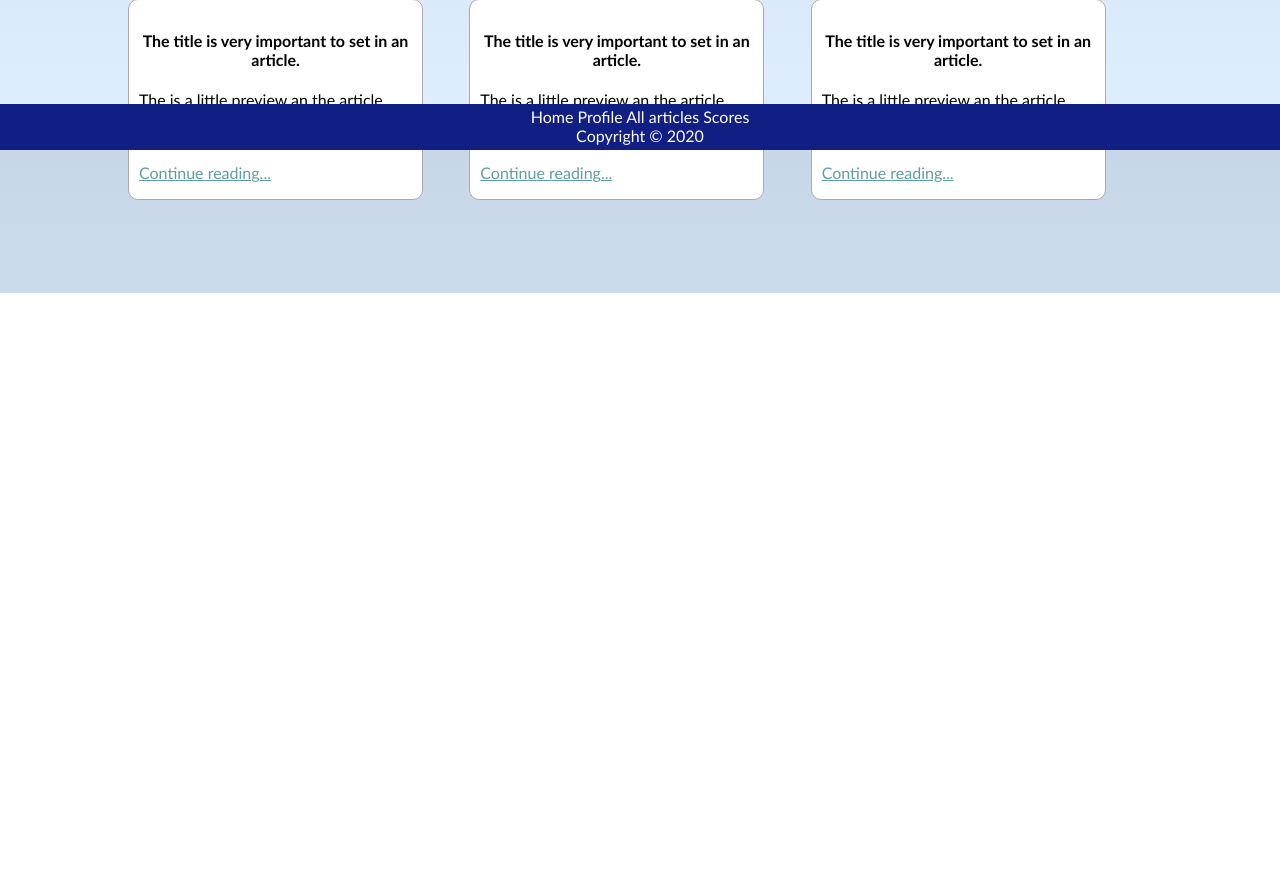
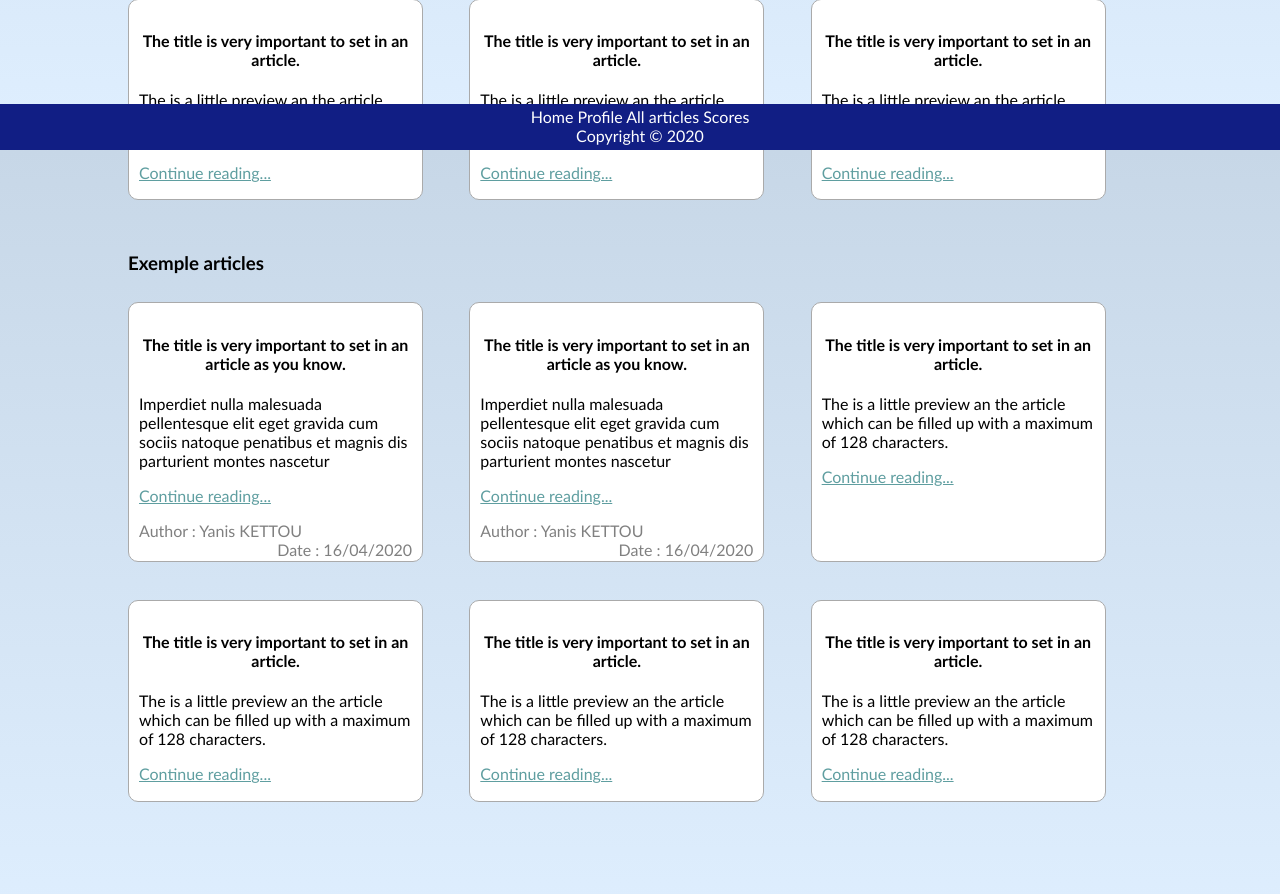
Before and after one commit to NinaKaveh/ecosphere-web-app, a PHP site: page /View/article.php in a window 1280 px wide. Shown: the part 650-1544 px from the top of the page. Before the commit the page ends 943 px from the top, so only its background shows below. Run offline with PHP 8.4, Linux system fonts and the light colour scheme.

Commit message:
Article prepared for php BDD

```diff
--- a/View/article.php
+++ b/View/article.php
@@ -90,6 +90,65 @@
 
     </div>
 
+    <h3 class="title-allArticle">Exemple  articles</h3>
+
+    <div class ="grid-article">
+        <section class="article_row">
+
+            <h4 style="text-align: center">The title is very important to set in an article as you know.</h4>
+
+            <p class="preview_article">Imperdiet nulla malesuada pellentesque elit eget gravida cum sociis natoque penatibus et magnis dis parturient montes nascetur</p>
+
+            <a href="#">Continue reading...</a>
+
+            <p class="author_article">
+                Author : Yanis KETTOU
+                <span>Date : 16/04/2020</span>
+            </p>
+
+        </section>
+
+        <section class="article_row">
+
+            <h4 style="text-align: center">The title is very important to set in an article as you know.</h4>
+
+            <p class="preview_article">Imperdiet nulla malesuada pellentesque elit eget gravida cum sociis natoque penatibus et magnis dis parturient montes nascetur</p>
+
+            <a href="#">Continue reading...</a>
+
+            <p class="author_article">
+                Author : Yanis KETTOU
+                <span>Date : 16/04/2020</span>
+            </p>
+
+        </section>
+
+        <section class="article_row">
+            <h4 style="text-align: center">The title is very important to set in an article.</h4>
+            <p class="preview_article">The is a little preview an the article which can be filled up with a maximum of 128 characters.</p>
+            <a href="#">Continue reading...</a>
+        </section>
+
+        <section class="article_row">
+            <h4 style="text-align: center">The title is very important to set in an article.</h4>
+            <p class="preview_article">The is a little preview an the article which can be filled up with a maximum of 128 characters.</p>
+            <a href="#">Continue reading...</a>
+        </section>
+
+        <section class="article_row">
+            <h4 style="text-align: center">The title is very important to set in an article.</h4>
+            <p class="preview_article">The is a little preview an the article which can be filled up with a maximum of 128 characters.</p>
+            <a href="#">Continue reading...</a>
+        </section>
+
+        <section class="article_row">
+            <h4 style="text-align: center">The title is very important to set in an article.</h4>
+            <p class="preview_article">The is a little preview an the article which can be filled up with a maximum of 128 characters.</p>
+            <a href="#">Continue reading...</a>
+        </section>
+
+    </div>
+
 </main>
 
 
```
